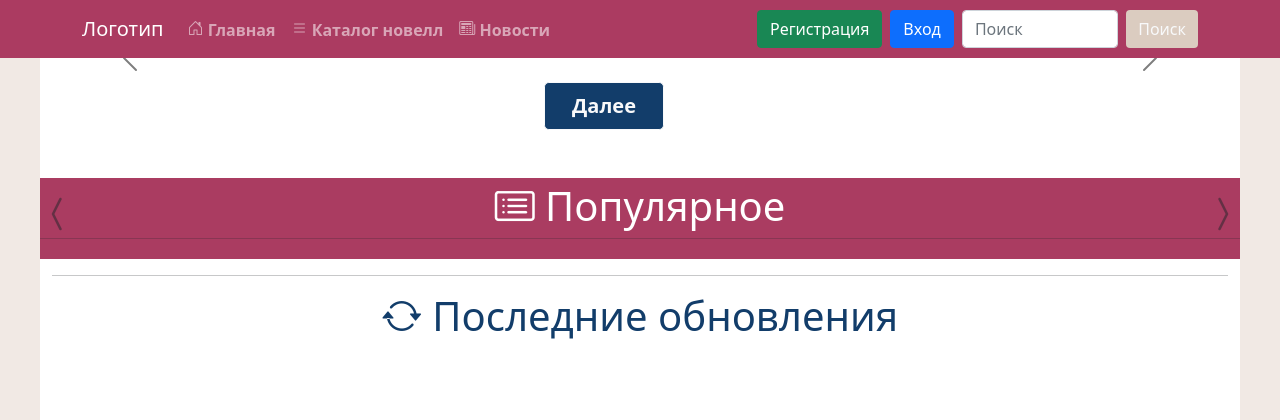
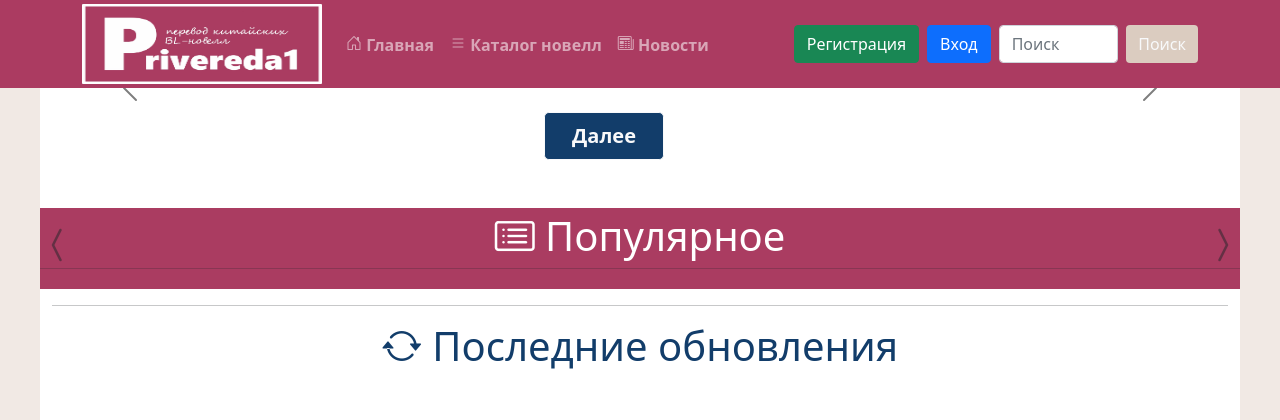
Before and after one commit to xOviwyRx/novells_site, a Django app: page / in a window 1280 px wide. Shown: the top 420 px of the page. Run offline with Django 3.2, Linux system fonts and the light colour scheme; data that the repository does not hold is empty; some libraries are stand-ins or nearby versions.

Commit message:
add logo

```diff
--- a/novells_site/templates/core/include/navbar.html
+++ b/novells_site/templates/core/include/navbar.html
@@ -1,8 +1,8 @@
 {% load user_tags %}
-
-<nav class="navbar navbar-expand-lg navbar-dark d-flex sticky-top" style="background: rgb(171,59,97)">
+{% load static  %}
+<nav class="navbar navbar-expand-lg navbar-dark d-flex sticky-top py-0" style="background: rgb(171,59,97)">
     <div class="container">
-        <a class="navbar-brand" href="#">Логотип</a>
+        <a class="navbar-brand py-1" href="#"><img src="{% static "img/icons/logotip.jpg" %}" width="240" height="80"></a>
         <button class="navbar-toggler" type="button" data-toggle="collapse" data-target="#navbarNav"
                 aria-controls="navbarSupportedContent" aria-expanded="false" aria-label="Toggle navigation">
             <span class="navbar-toggler-icon"></span>
```
Also changed, not shown: novells_site/static/img/icons/logotip.jpg (added).
